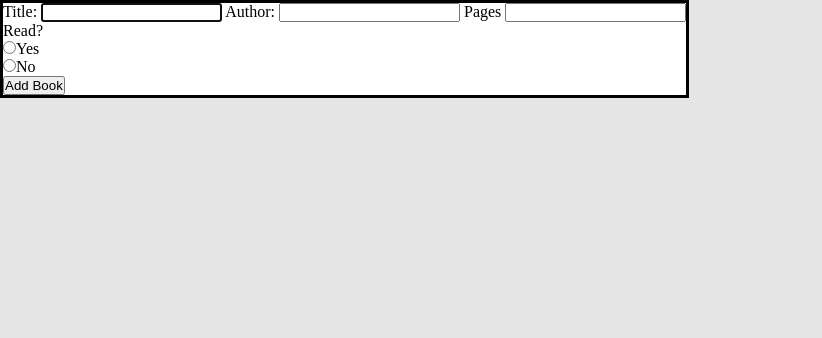
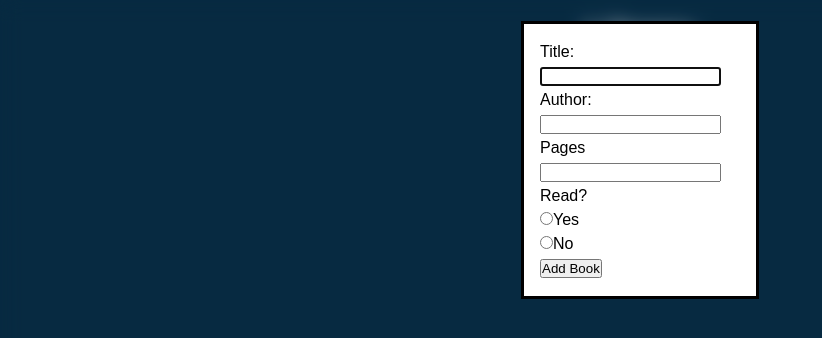
Before and after one commit to jmcmillion89/library, a plain HTML site: page index.html in a window 1280 px wide. Both pictures are taken after a click on the button "Add Book". Shown: the whole page, without its empty margins (0-822 px from the left). Drawn offline with Linux system fonts and the light colour scheme.

Commit message:
add style for grid and modal

```diff
--- a/style.css
+++ b/style.css
@@ -1,4 +1,101 @@
 * {
     margin: 0;
     padding: 0;
+    /* border: 1px solid black; */
 }
+
+body {
+    position: relative;
+    margin: 1rem;
+    background-color: #082f49;
+    font-family: Arial, Helvetica, sans-serif;
+}
+
+.grid-box {
+    display: grid;
+    grid-template-columns: 1fr;
+    grid-template-rows: 50px 50px auto;
+    grid-template-areas:
+    'header'
+    'menu'
+    'cards';
+}
+
+.header {
+    grid-area: header;
+    display: flex;
+    flex: 1;
+    justify-content: center;
+    color: white;
+}
+
+.menu {
+    grid-area: menu;
+    display: flex;
+    flex: 1;
+    justify-content: center;
+}
+
+#show-button {
+    width: 100px;
+    height: 50%;
+    background-color: #0284c7;
+    color: white;
+    border: none;
+    border-radius: 5px;
+    font-size: 1rem;
+    font-weight: bold;
+}
+
+.cards {
+    grid-area: cards;
+    display: grid;
+    grid-template-columns: repeat(3, 1fr);
+    grid-auto-rows: auto;
+    grid-gap: 1rem;
+}
+
+.cards > * {
+    display: flex;
+    position: relative;
+    flex-direction: column;
+    justify-content: center;
+    align-content: center;
+    background-color: #0284c7;
+    border: 2px solid #e7e7e7;
+    border-radius: 4px;
+    padding: 1rem;
+}
+
+.cards > * > button {
+    display: flex;
+    justify-content: center;
+    background-color: #082f49;
+    color: white;
+    border: none;
+    border-radius: 5px;
+    margin: 1px;
+    width: 7ch;
+    align-self: flex-end;
+
+}
+
+dialog {
+    width: 200px;
+    padding: 1rem;
+    top: 20%;
+    left: 50%;
+    line-height: 1.5rem;
+    -webkit-transform: translateX(-50%) translateY(-50%);
+    -moz-transform: translateX(-50%) translateY(-50%);
+    -ms-transform: translateX(-50%) translateY(-50%);
+    transform: translateX(-50%) translateY(-50%);
+}
+
+dialog > button {
+    padding-top: 20px;
+}
+
+dialog::backdrop {
+    backdrop-filter: blur(10px);
+}
```
